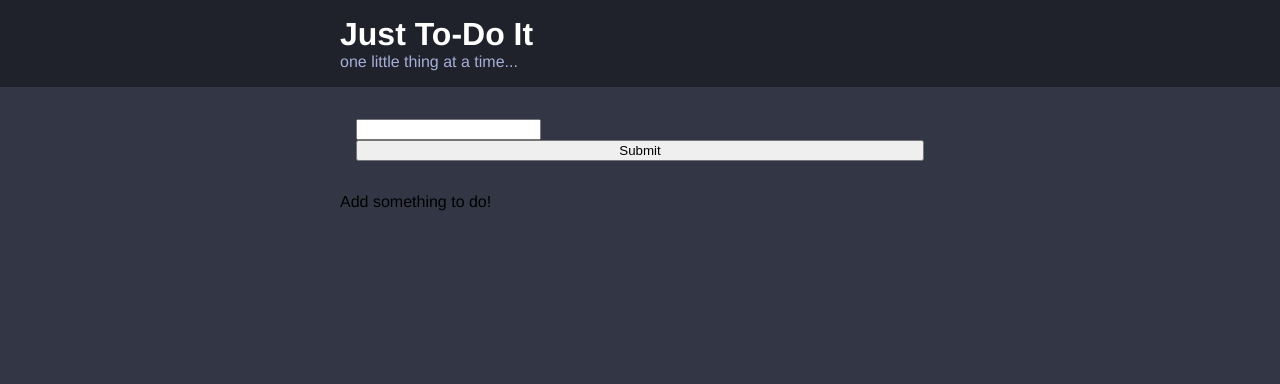
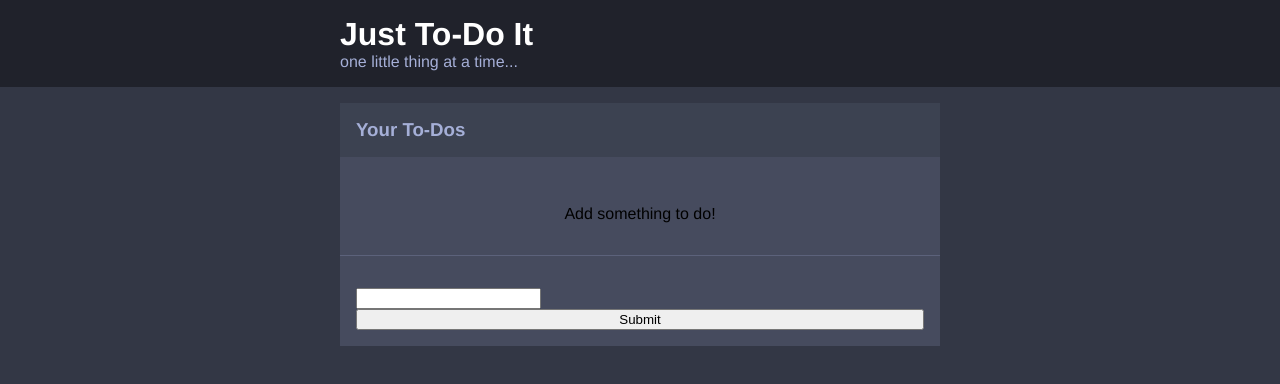
Before and after one commit to beezy12/reactTodo, a React (Create React App) app: page / in a window 1280 px wide. Shown: the top 384 px of the page. Built offline with nearby package versions, Linux system fonts and the light colour scheme.

Commit message:
more styling

```diff
--- a/src/components/App.js
+++ b/src/components/App.js
@@ -38,14 +38,16 @@ export default class TodoApp extends Component {
       <div>
         <Header subtitle={subtitle} />
         <div className='container'>
-          <AddTodo
-            handleAddTodo={this.handleAddTodo}
-          />
-          <TodoList
-            todos={todos}
-            handleDeleteTodo={this.handleDeleteTodo}
-            handleDeleteAll={this.handleDeleteAll}
-          />
+          <div className='widget'>
+            <TodoList
+              todos={todos}
+              handleDeleteTodo={this.handleDeleteTodo}
+              handleDeleteAll={this.handleDeleteAll}
+            />
+            <AddTodo
+              handleAddTodo={this.handleAddTodo}
+            />
+          </div>
         </div>
       </div>
     );
--- a/src/components/TodoList.js
+++ b/src/components/TodoList.js
@@ -3,7 +3,11 @@ import Todo from './Todo.js';
 
 const TodoList = (props) => (
   <div>
-    {props.todos.length === 0 && <p>Add something to do!</p>}
+    <div className='widget-header'>
+      <h3 className='widget-header__title'>Your To-Dos</h3>
+      {props.todos.length > 1 && <button onClick={props.handleDeleteAll}>remove all tasks</button>}
+    </div>
+    {props.todos.length === 0 && <p className='widget__message'>Add something to do!</p>}
     {props.todos.map((todo, index) => (
       <Todo
         key={index}
@@ -12,7 +16,6 @@ const TodoList = (props) => (
         count={index + 1}
       />
     ))}
-    {props.todos.length > 1 && <button onClick={props.handleDeleteAll}>REMOVE ALL TODOS</button>}
   </div>
 );
 
--- /dev/null
+++ b/src/styles/components/_widget.scss
@@ -0,0 +1,24 @@
+
+.widget {
+  background: $light-blue;
+}
+
+.widget__message {
+  border-bottom: 1px solid lighten($light-blue, 10%);
+  color: off-white;
+  padding: $l-size;
+  text-align: center;
+}
+
+.widget-header {
+  background: $blue;
+  color: $off-white;
+  display: flex;
+  justify-content: space-between;
+  padding: $m-size;
+  text-align: center;
+}
+
+.widget-header__title {
+  margin: 0;
+}
--- a/src/styles/styles.scss
+++ b/src/styles/styles.scss
@@ -3,3 +3,4 @@
 @import './components/add-option';
 @import './components/container';
 @import './components/header';
+@import './components/widget';
```
